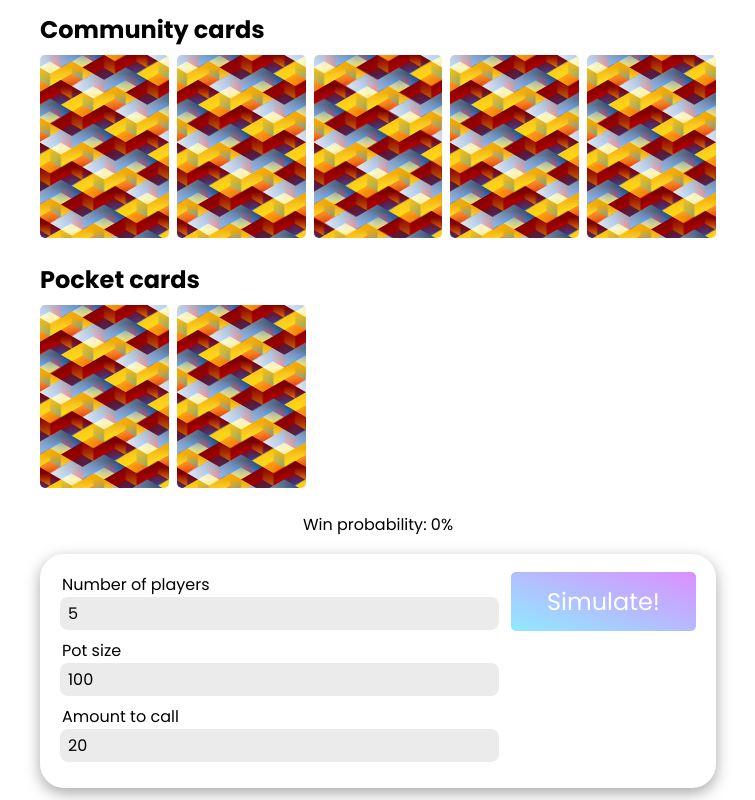
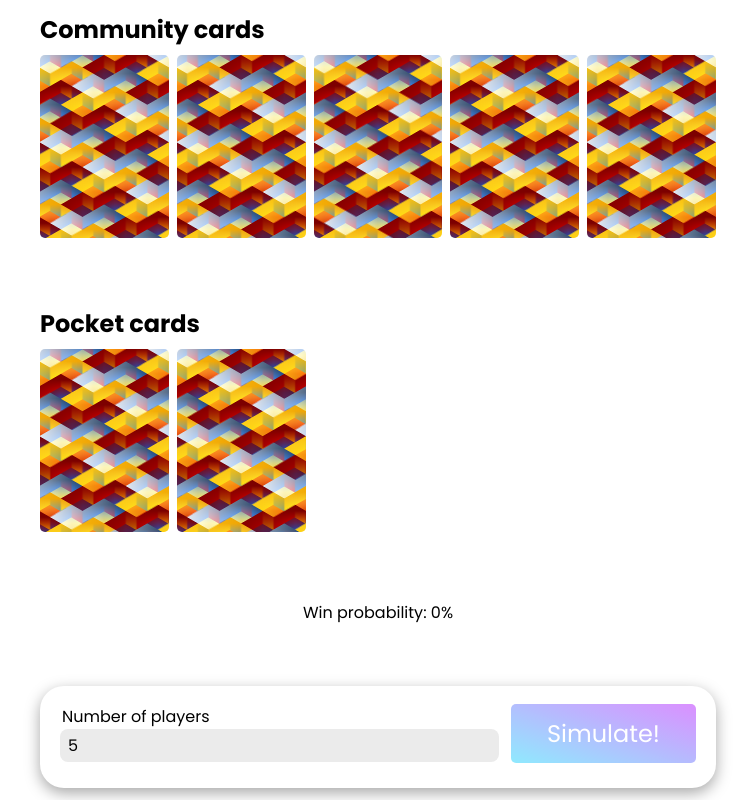
Before and after one commit to mariusbrataas/pokersim, a React (Create React App) app: page / in a window 1280 px wide. Shown: the whole page, without its empty margins (262-1017 px from the left). Built offline with nearby package versions, Linux system fonts and the light colour scheme.

Commit message:
Remove autodeploy

```diff
--- a/package.json
+++ b/package.json
@@ -2,6 +2,7 @@
   "name": "pokersim",
   "version": "0.1.0",
   "private": true,
+  "homepage": ".",
   "scripts": {
     "start": "react-scripts start",
     "build": "react-scripts build",
--- a/src/App.tsx
+++ b/src/App.tsx
@@ -184,16 +184,6 @@ function App() {
                 value={players}
                 onChange={setPlayers}
               />
-              <NumberInput
-                title="Pot size"
-                value={potSize}
-                onChange={setPotSize}
-              />
-              <NumberInput
-                title="Amount to call"
-                value={amountToCall}
-                onChange={setAmountToCall}
-              />
             </div>
             <div className={styles.bigButtons}>
               <button
```
